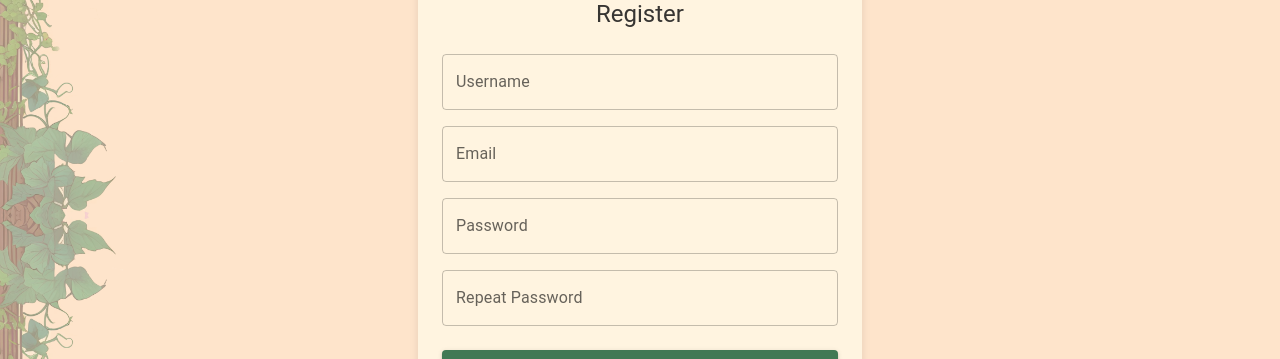
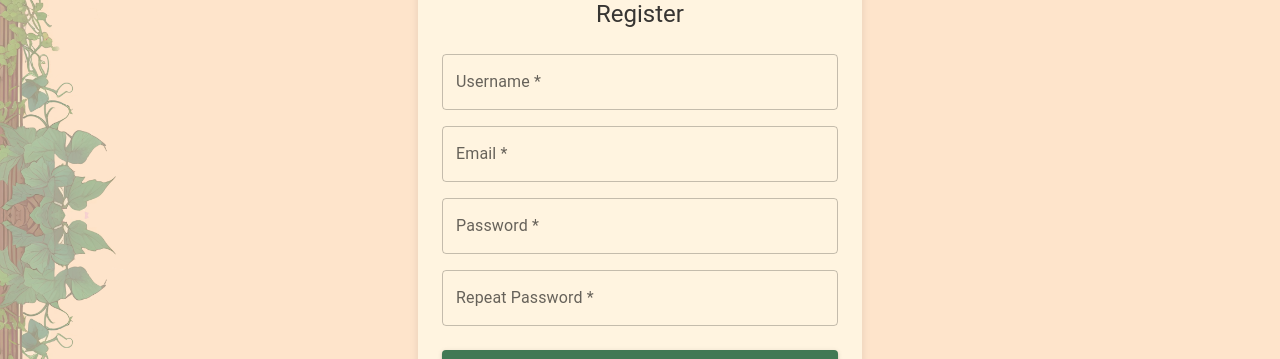
Before and after one commit to Jenaldin/Silver-Feather_React_Jul2024, a React (Vite) app in the folder client/: page /register in a window 1280 px wide. Shown: the part 193-552 px from the top of the page. Built offline with nearby package versions, Linux system fonts and the light colour scheme.

Commit message:
Fixed minor bugs

```diff
--- a/client/src/components/campaign/CampaignList.jsx
+++ b/client/src/components/campaign/CampaignList.jsx
@@ -9,7 +9,7 @@ import { useAuthContext } from "../../context/AuthContext";
 export default function CampaignList() {
    const [campaigns, setCampaigns] = useState([]);
    const [visibleItems, setVisibleItems] = useState(3);
-   const { username, userId } = useAuthContext()
+   const { username, userId } = useAuthContext();
 
    useEffect(() => {
       campaignsAPI.getAll(userId)
--- a/client/src/components/login/Login.jsx
+++ b/client/src/components/login/Login.jsx
@@ -51,7 +51,7 @@ export default function Login() {
                         fullWidth
                         name="username"
                         id="username"
-                        label="Username"
+                        label="Username *"
                         type="input"
                         error={!!errors.username}
                         helperText={errors.username?.message}
@@ -66,7 +66,7 @@ export default function Login() {
                         })}
                         fullWidth
                         name="password"
-                        label="Password"
+                        label="Password *"
                         type="password"
                         id="password"
                         error={!!errors.password}
--- a/client/src/components/register/Register.jsx
+++ b/client/src/components/register/Register.jsx
@@ -62,7 +62,7 @@ export default function Register() {
                         fullWidth
                         name="username"
                         id="username"
-                        label="Username"
+                        label="Username *"
                         type="input"
                         error={!!errors.username}
                         helperText={errors.username?.message}
@@ -90,7 +90,7 @@ export default function Register() {
                         fullWidth
                         name="email"
                         id="email"
-                        label="Email"
+                        label="Email *"
                         type="input"
                         error={!!errors.email}
                         helperText={errors.email?.message}
@@ -113,7 +113,7 @@ export default function Register() {
                         })}
                         fullWidth
                         name="password"
-                        label="Password"
+                        label="Password *"
                         type="password"
                         id="password"
                         error={!!errors.password}
@@ -129,7 +129,7 @@ export default function Register() {
                         })}
                         fullWidth
                         name="rePass"
-                        label="Repeat Password"
+                        label="Repeat Password *"
                         type="password"
                         id="rePass"
                         error={!!errors.rePass}
```
Also changed, not shown: client/public/styles/styles.css (line endings or trailing spaces), 2 other files (tests, documents, lock files or other folders).
